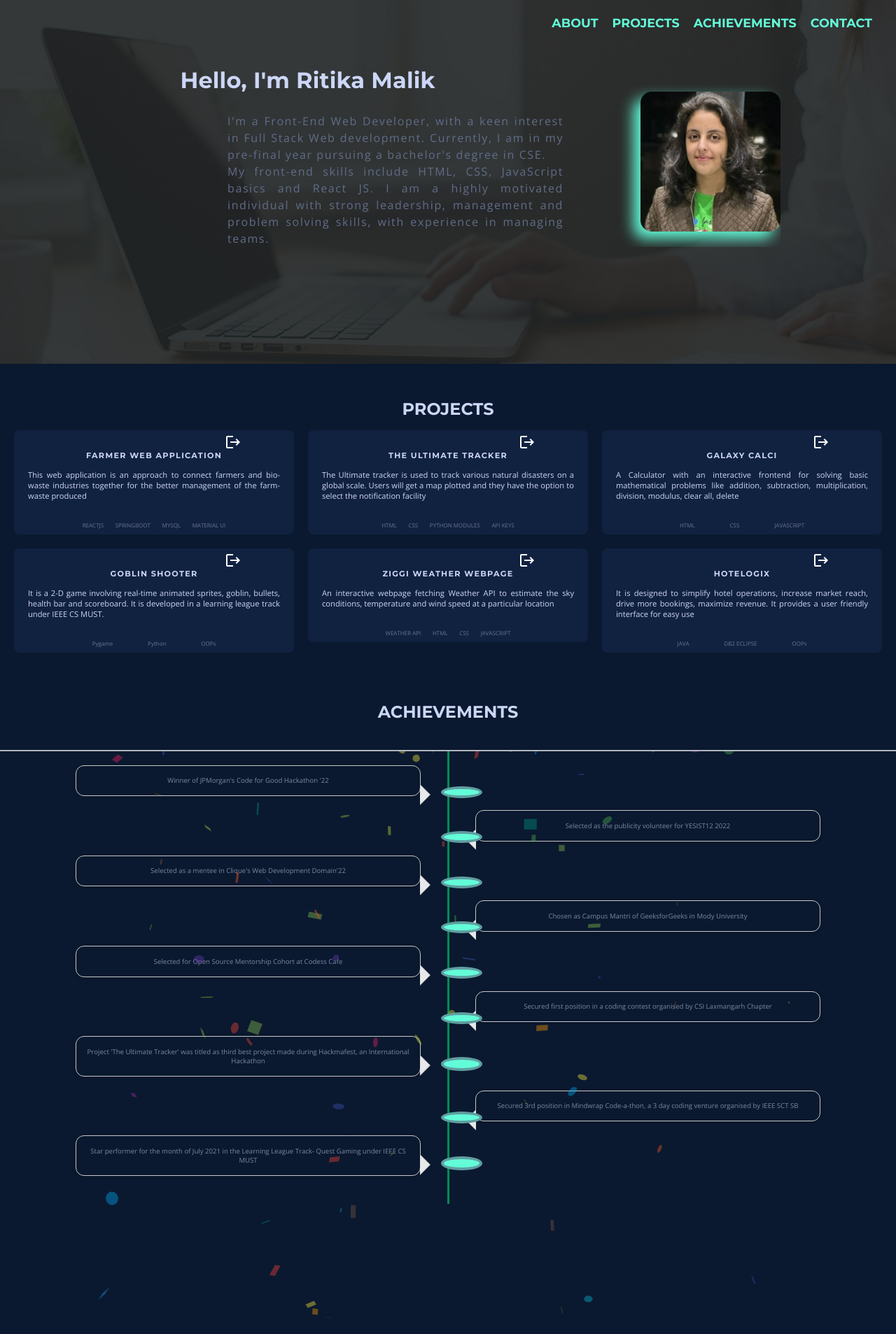
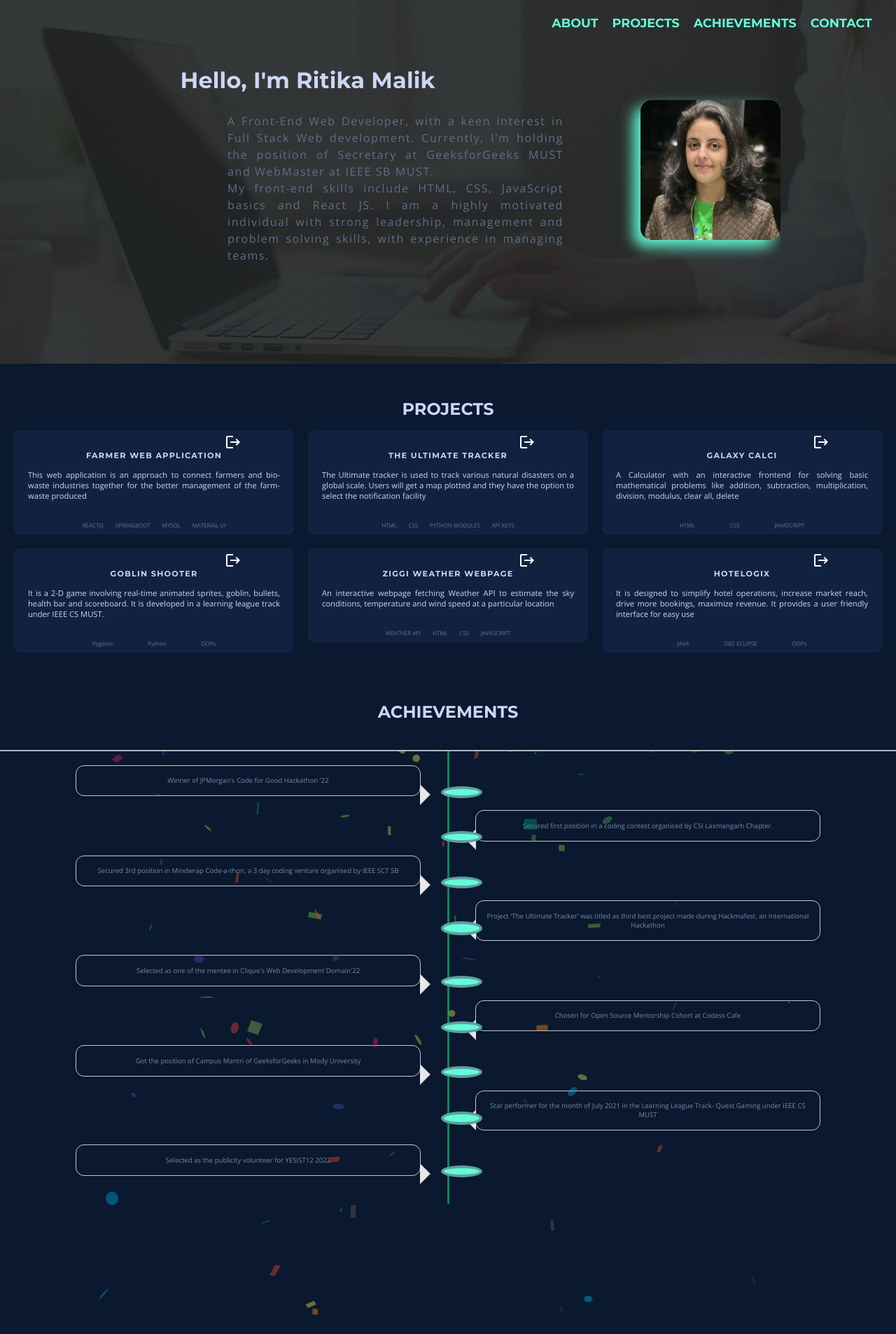
Before and after one commit to ritika728/Portfolio, a React (Create React App) app: page / in a window 1280 px wide. Shown: the top 1907 px of the page at 70% size. Built offline with nearby package versions, Linux system fonts and the light colour scheme; a web font is replaced by a local one.

Commit message:
responsiveness added

```diff
--- a/src/Components/Navigation/navigation.jsx
+++ b/src/Components/Navigation/navigation.jsx
@@ -96,7 +96,7 @@ export default function DrawerAppBar(props) {
           <div className="heading">
             <h1>Hello, I'm Ritika Malik</h1>
             <p>
-I'm a Front-End Web Developer, with a keen interest in Full Stack Web development. Currently, I am in my pre-final year pursuing a bachelor's degree in CSE.
+A Front-End Web Developer, with a keen interest in Full Stack Web development. Currently, I'm holding the position of Secretary at GeeksforGeeks MUST and WebMaster at IEEE SB MUST.
 </p>
             <p>My front-end skills include HTML, CSS, JavaScript basics and React JS. I am a highly motivated individual with strong
 leadership, management and problem solving
--- a/src/components/achievements/achievements.jsx
+++ b/src/components/achievements/achievements.jsx
@@ -34,7 +34,7 @@ const achievements = () => {
           <div class="timeline-badge"></div>
           <div class="timeline-panel">
             <div class="timeline-body">
-              <p>Selected as the publicity volunteer for YESIST12 2022</p>
+              <p>Secured first position in a coding contest organised by CSI Laxmangarh Chapter.</p>
             </div>
           </div>
         </li>
@@ -42,7 +42,7 @@ const achievements = () => {
           <div class="timeline-badge"></div>
           <div class="timeline-panel">
             <div class="timeline-body">
-              <p>Selected as a mentee in Clique's Web Development Domain'22</p>
+            <p>Secured 3rd position in Mindwrap Code-a-thon, a 3 day coding venture organised by IEEE SCT SB</p>
             </div>
           </div>
         </li>
@@ -51,7 +51,7 @@ const achievements = () => {
                     <div class="timeline-badge"></div>
           <div class="timeline-panel">
             <div class="timeline-body">
-              <p>Chosen as Campus Mantri of GeeksforGeeks in Mody University</p>
+            <p>Project 'The Ultimate Tracker' was titled as third best project made during Hackmafest, an International Hackathon</p>
             </div>
           </div>
         </li>
@@ -59,7 +59,8 @@ const achievements = () => {
           <div class="timeline-badge"></div>
           <div class="timeline-panel">
             <div class="timeline-body">
-              <p>Selected for Open Source Mentorship Cohort at Codess Cafe</p>
+            <p>Selected as one of the mentee in Clique's Web Development Domain'22</p>
+
             </div>
           </div>
         </li>
@@ -67,7 +68,7 @@ const achievements = () => {
           <div class="timeline-badge"></div>
           <div class="timeline-panel">
             <div class="timeline-body">
-              <p>Secured first position in a coding contest organised by CSI Laxmangarh Chapter</p>
+            <p>Chosen for Open Source Mentorship Cohort at Codess Cafe</p>
             </div>
           </div>
         </li>
@@ -75,7 +76,7 @@ const achievements = () => {
           <div class="timeline-badge"></div>
           <div class="timeline-panel">
             <div class="timeline-body">
-              <p>Project 'The Ultimate Tracker' was titled as third best project made during Hackmafest, an International Hackathon</p>
+            <p>Got the position of Campus Mantri of GeeksforGeeks in Mody University</p>
             </div>
           </div>
         </li>
@@ -83,7 +84,8 @@ const achievements = () => {
           <div class="timeline-badge"></div>
           <div class="timeline-panel">
             <div class="timeline-body">
-              <p>Secured 3rd position in Mindwrap Code-a-thon, a 3 day coding venture organised by IEEE SCT SB</p>
+            <p>Star performer for the month of July 2021 in the Learning League Track- Quest Gaming under IEEE CS MUST</p>
+
             </div>
           </div>
         </li>
@@ -91,7 +93,7 @@ const achievements = () => {
           <div class="timeline-badge"></div>
           <div class="timeline-panel">
             <div class="timeline-body">
-              <p>Star performer for the month of July 2021 in the Learning League Track- Quest Gaming under IEEE CS MUST</p>
+            <p>Selected as the publicity volunteer for YESIST12 2022</p>
             </div>
           </div>
         </li>
--- a/src/components/navigation/navigation.jsx
+++ b/src/components/navigation/navigation.jsx
@@ -96,7 +96,7 @@ export default function DrawerAppBar(props) {
           <div className="heading">
             <h1>Hello, I'm Ritika Malik</h1>
             <p>
-I'm a Front-End Web Developer, with a keen interest in Full Stack Web development. Currently, I am in my pre-final year pursuing a bachelor's degree in CSE.
+A Front-End Web Developer, with a keen interest in Full Stack Web development. Currently, I'm holding the position of Secretary at GeeksforGeeks MUST and WebMaster at IEEE SB MUST.
 </p>
             <p>My front-end skills include HTML, CSS, JavaScript basics and React JS. I am a highly motivated individual with strong
 leadership, management and problem solving
```
Also changed, not shown: src/Components/Achievements/achievements.jsx (+10 -8 lines).
